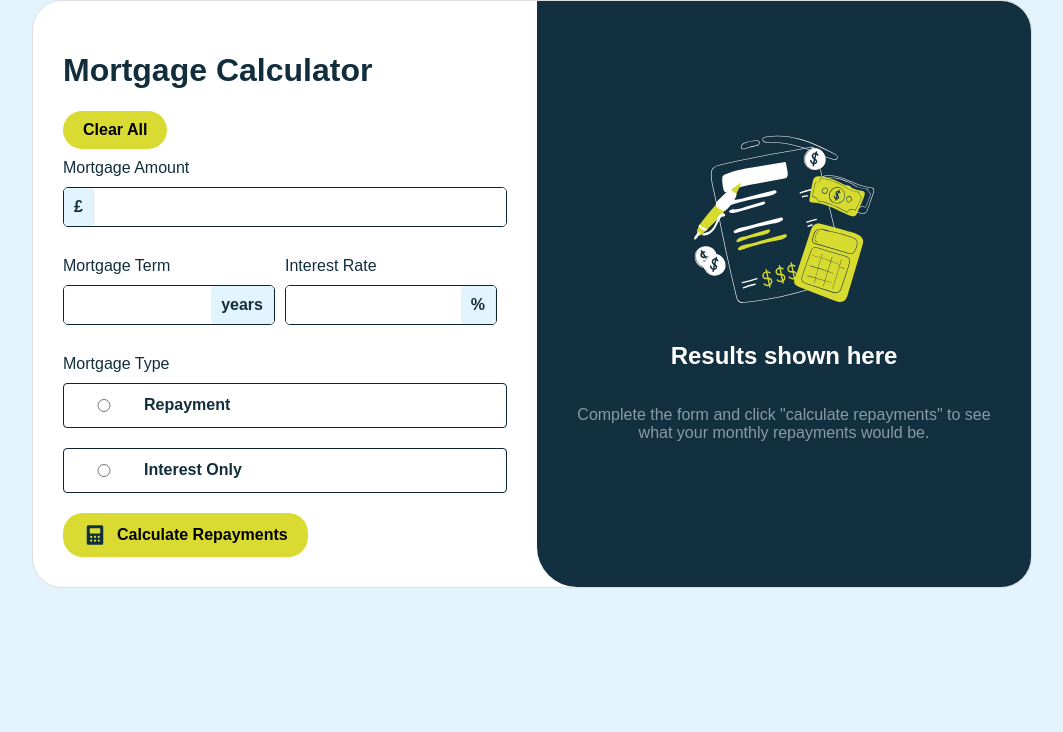
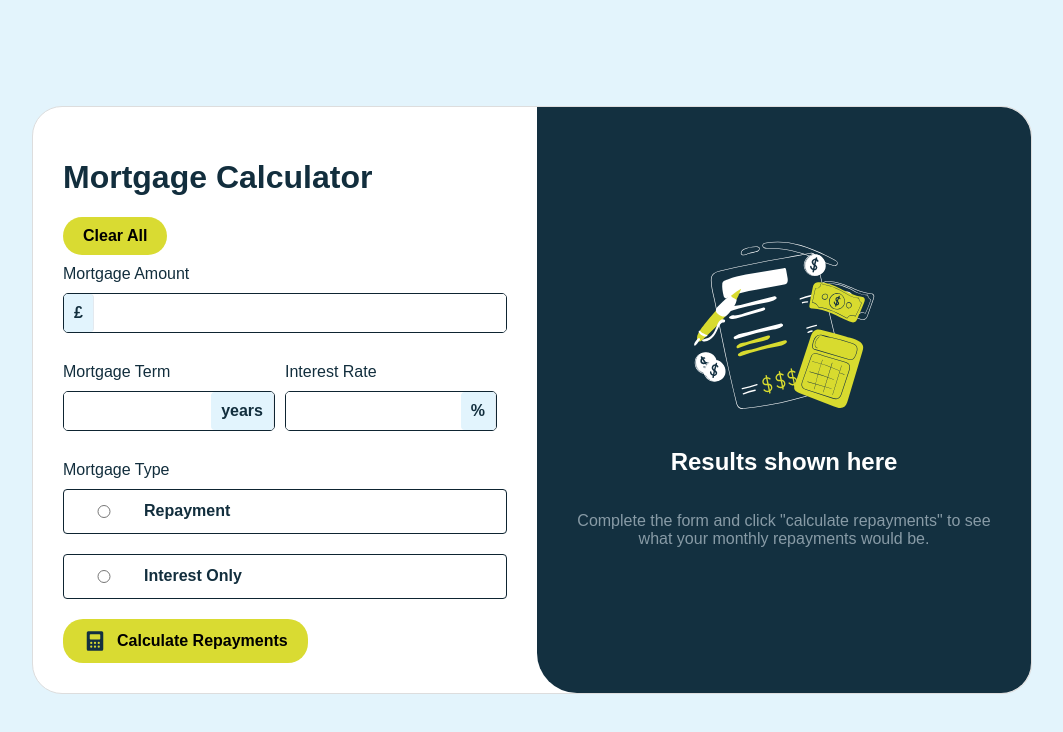
Before and after one commit to delfinjfb/mortgage-payment-femchallenge-, a React (Create React App) app: page / in a window 1280 px wide. Shown: the top 732 px of the page, without its empty margins (108-1171 px from the left). Built offline with nearby package versions, Linux system fonts and the light colour scheme; a web font is replaced by a local one.

Commit message:
vertical centered

```diff
--- a/src/styles/_app.scss
+++ b/src/styles/_app.scss
@@ -1,5 +1,4 @@
 @use "colors.module";
-
 
 @font-face {
 	font-family: "PlusJakartaSans";
@@ -21,12 +20,12 @@ body {
 	margin: 0;
 	padding: 0;
 	background-color: #e3f4fc;
-	display: flex;
-	flex-direction: column;
-	justify-content: center;
-	align-items: center;
-	max-height: 100vh;
+	display: flex; /* Already set */
+	flex-direction: column; /* Already set */
+	justify-content: center; /* Added for centering */
+	align-items: center; /* Added for centering */
 	color: colors.$firefly;
+	min-height: 100vh;
 }
 
 .container {
```
